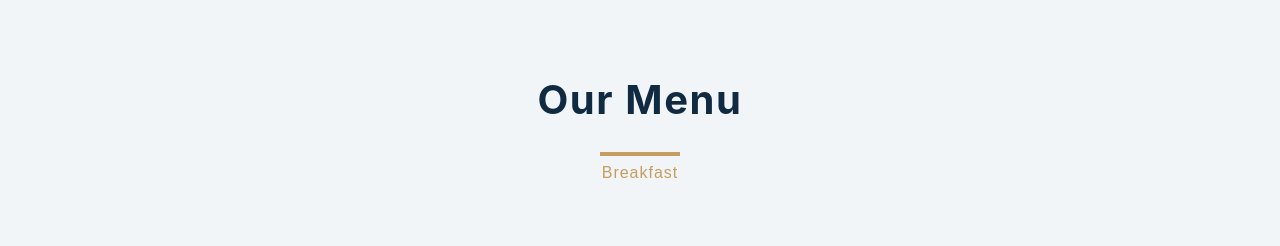
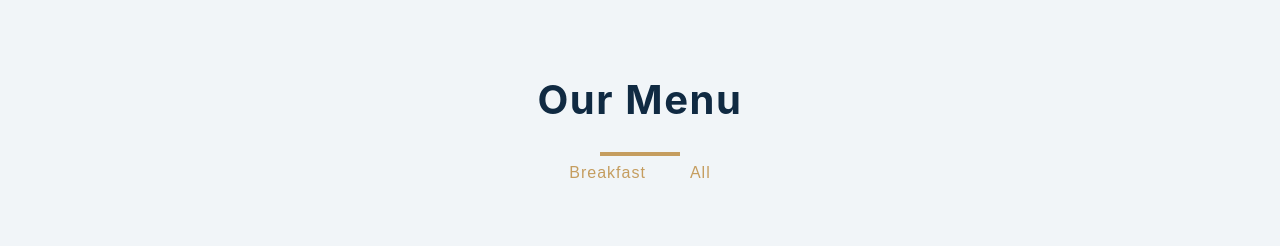
Before and after one commit to omar-zeineddine/react-mini-projects, a React (Vite) app: page / in a window 1280 px wide. Shown: the top 246 px of the page. Built offline with nearby package versions, Linux system fonts and the light colour scheme.

Commit message:
feat - add display all items button

```diff
--- a/src/App.jsx
+++ b/src/App.jsx
@@ -9,6 +9,10 @@ function App() {
 
   // manual method
   const filterItems = (category) => {
+    if (category === "all") {
+      setMenuItems(items);
+      return;
+    }
     const newItems = items.filter((item) => item.category === category);
     setMenuItems(newItems);
   };
--- a/src/Categories.jsx
+++ b/src/Categories.jsx
@@ -11,6 +11,14 @@ const Categories = ({ filterItems }) => {
       >
         breakfast
       </button>
+      <button
+        className="filter-btn"
+        onClick={() => {
+          filterItems("all");
+        }}
+      >
+        All
+      </button>
     </div>
   );
 };
```
